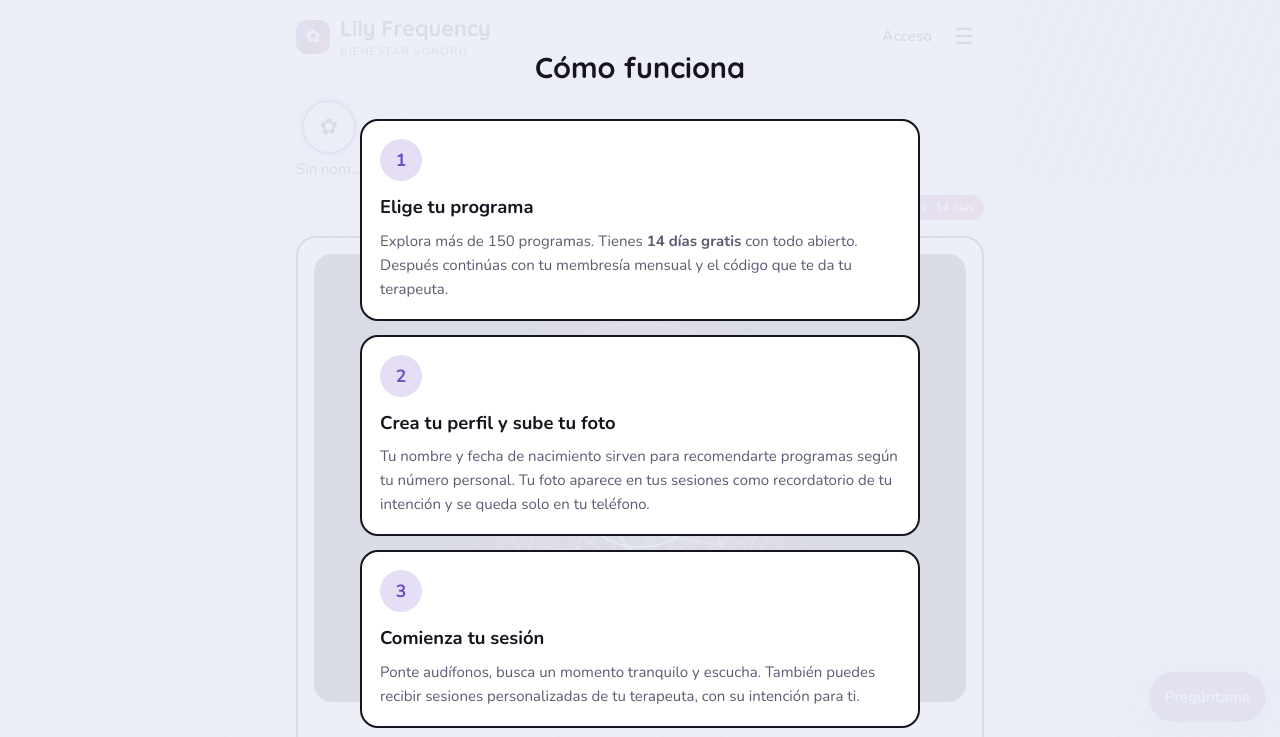
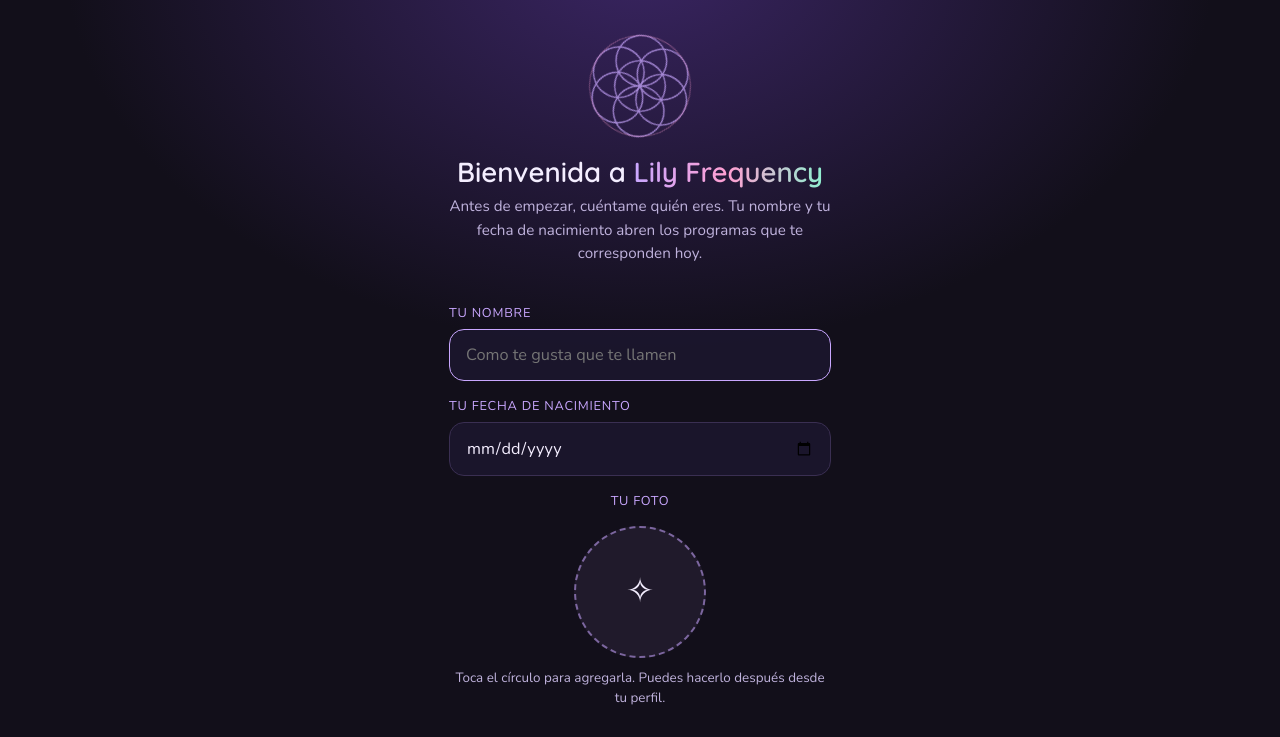
Before and after one commit to LilyFrecuency888/lily-frequency, a website: page www/index.html in a window 1280 px wide. Shown: the top 737 px of the page. Drawn offline with nearby package versions, Linux system fonts and the light colour scheme.

Commit message:
Cargar la pantalla de bienvenida

```diff
--- a/www/index.html
+++ b/www/index.html
@@ -954,5 +954,6 @@ load(PROGRAMS.find(p=>p.id==="sol528"));
 </script>
 <script src="perfiles.js"></script>
 <script src="extras.js"></script>
+<script src="bienvenida.js"></script>
 </body>
 </html>
```
